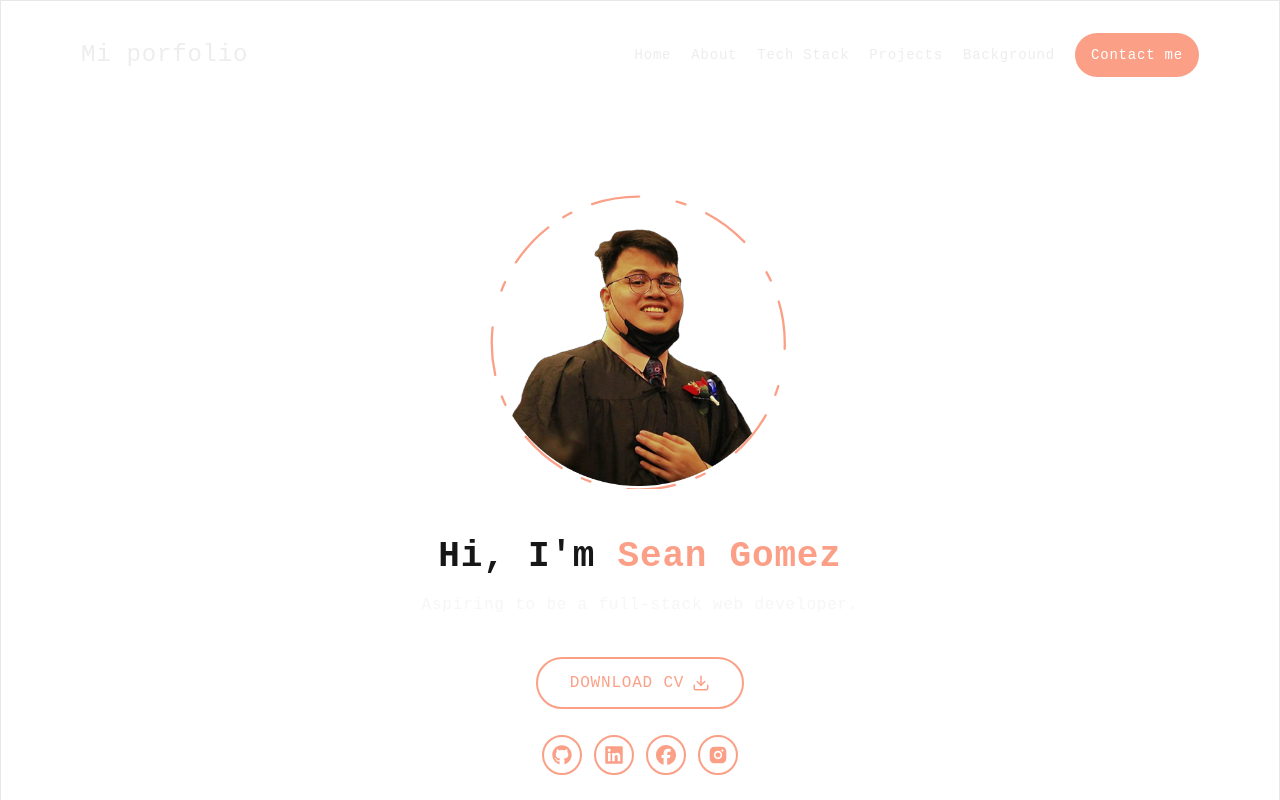
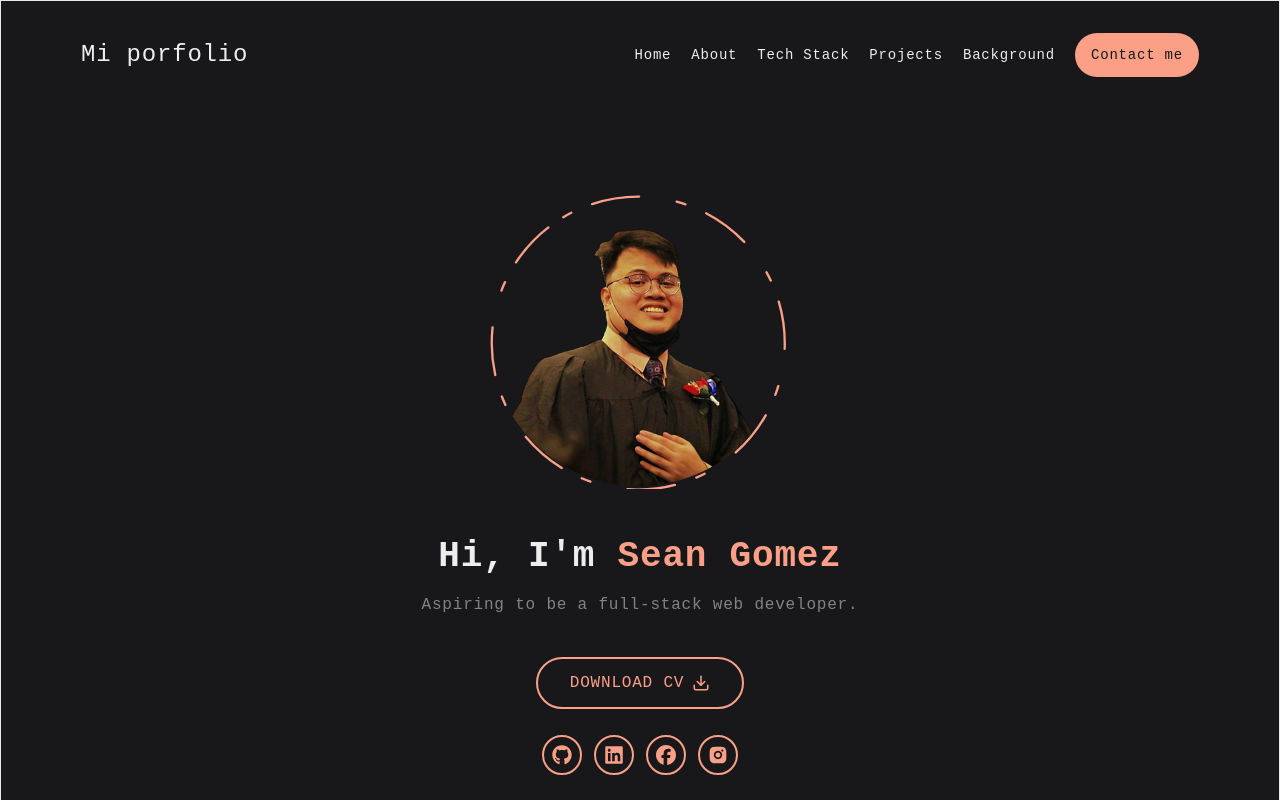
Before and after one commit to SeanGmz/seanportfolio, a Next.js app in the folder my-portfolio/: page / in a window 1280 px wide. Shown: the top 800 px of the page. Built offline with nearby package versions, Linux system fonts and the light colour scheme.

Commit message:
matched the root colorsheme with the dark color scheme

```diff
--- a/my-portfolio/app/globals.css
+++ b/my-portfolio/app/globals.css
@@ -45,8 +45,8 @@ textarea:-webkit-autofill {
 }
 
 :root {
-  --background: #ffffff;
-  --foreground: #171717;
+  --background: #18181b;
+  --foreground: #ededed;
 }
 
 @media (prefers-color-scheme: dark) {
```
